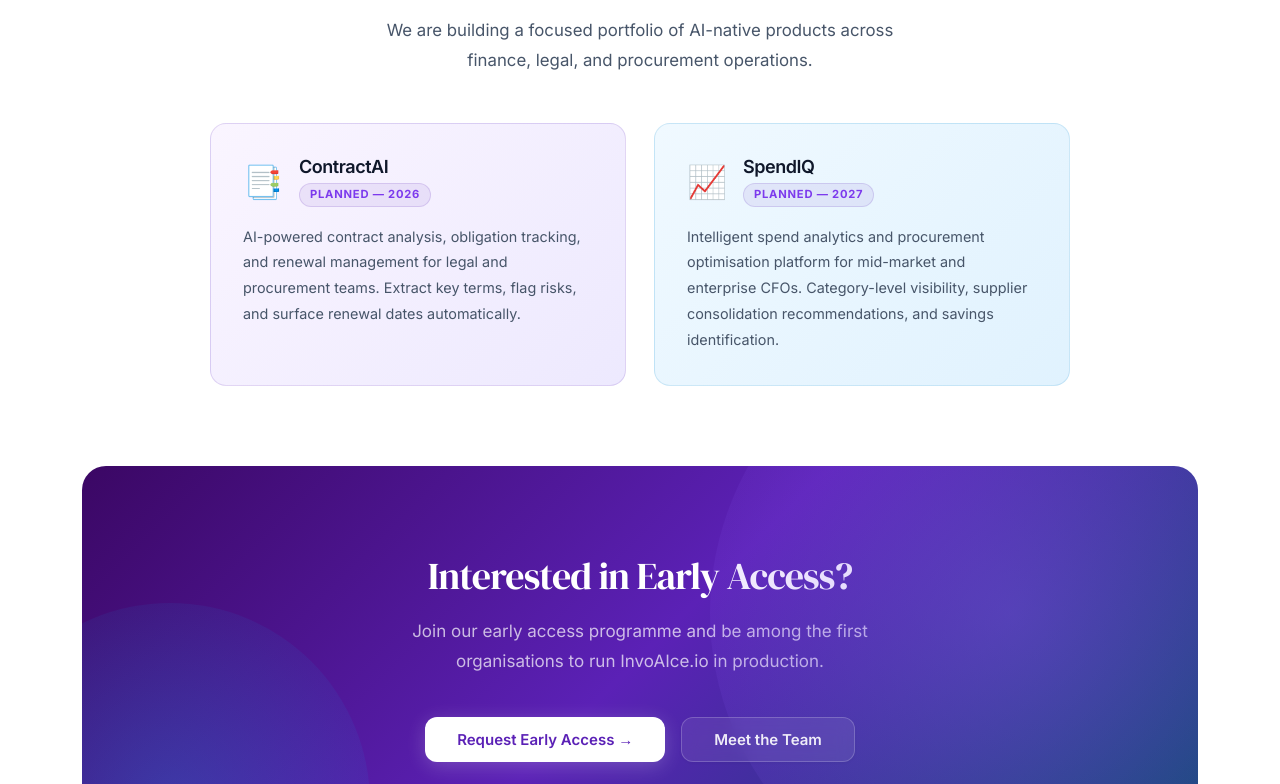
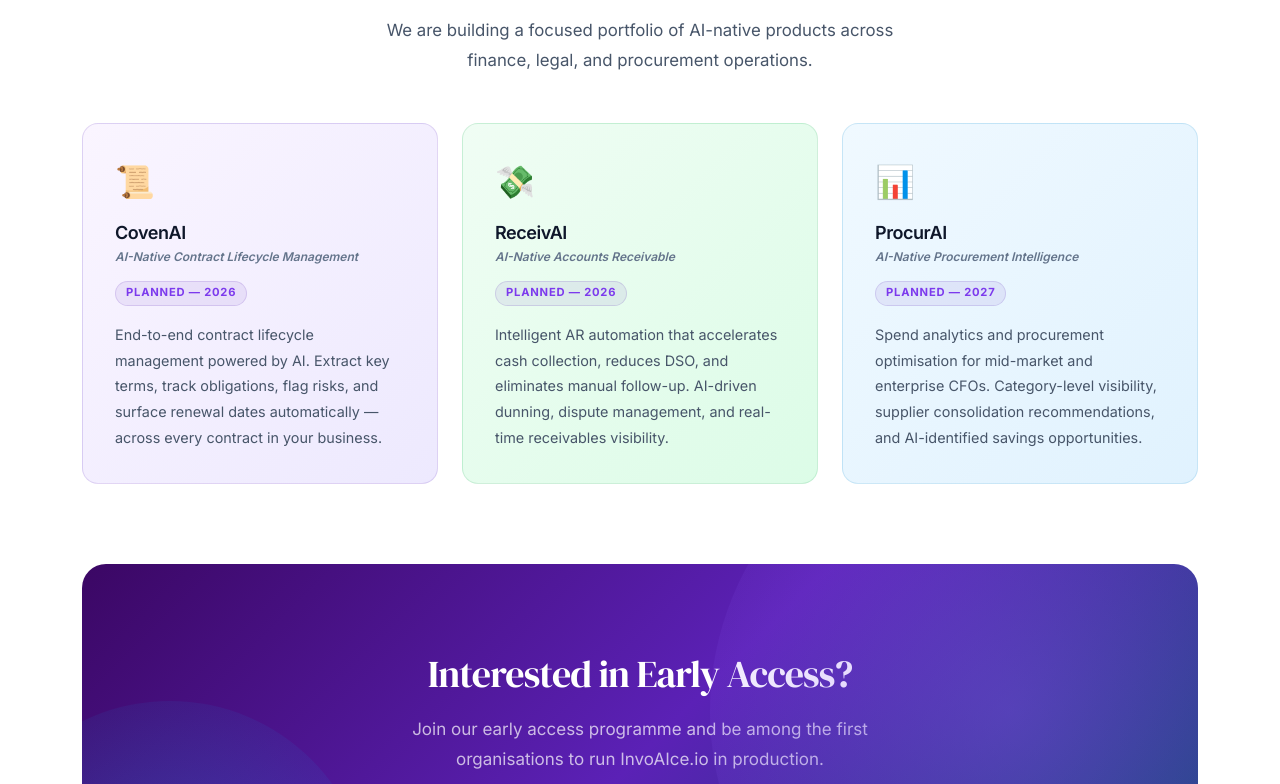
Before and after one commit to ateeqkhan11/Ciyahi-Website, a React (Vite) app: page /products in a window 1280 px wide. Shown: the part 2576-3360 px from the top of the page. Built offline with nearby package versions, Linux system fonts and the light colour scheme.

Commit message:
Rename products: CovenAI (CLM), ReceivAI (AR), ProcurAI (Spend) — add ReceivAI to pipeline, 3-col grid

```diff
--- a/src/components/Footer.jsx
+++ b/src/components/Footer.jsx
@@ -35,8 +35,9 @@
             <h4>Products</h4>
             <ul>
               <li><a href="https://www.invoaice.io" target="_blank" rel="noreferrer">InvoAIce.io</a></li>
-              <li><Link to="/products">ContractAI</Link></li>
-              <li><Link to="/products">SpendIQ</Link></li>
+              <li><Link to="/products">CovenAI</Link></li>
+              <li><Link to="/products">ReceivAI</Link></li>
+              <li><Link to="/products">ProcurAI</Link></li>
             </ul>
           </div>
           <div className="footer-col">
--- a/src/pages/Products.jsx
+++ b/src/pages/Products.jsx
@@ -42,18 +42,29 @@
 
 const pipeline = [
   {
-    icon: '📑',
-    title: 'ContractAI',
+    icon: '📜',
+    title: 'CovenAI',
+    subtitle: 'AI-Native Contract Lifecycle Management',
     status: 'Planned — 2026',
-    desc: 'AI-powered contract analysis, obligation tracking, and renewal management for legal and procurement teams. Extract key terms, flag risks, and surface renewal dates automatically.',
+    desc: 'End-to-end contract lifecycle management powered by AI. Extract key terms, track obligations, flag risks, and surface renewal dates automatically — across every contract in your business.',
     color: 'linear-gradient(135deg,#faf5ff,#ede9fe)',
     border: 'rgba(91,33,182,.15)',
   },
   {
-    icon: '📈',
-    title: 'SpendIQ',
+    icon: '💸',
+    title: 'ReceivAI',
+    subtitle: 'AI-Native Accounts Receivable',
+    status: 'Planned — 2026',
+    desc: 'Intelligent AR automation that accelerates cash collection, reduces DSO, and eliminates manual follow-up. AI-driven dunning, dispute management, and real-time receivables visibility.',
+    color: 'linear-gradient(135deg,#f0fdf4,#dcfce7)',
+    border: 'rgba(22,163,74,.15)',
+  },
+  {
+    icon: '📊',
+    title: 'ProcurAI',
+    subtitle: 'AI-Native Procurement Intelligence',
     status: 'Planned — 2027',
-    desc: 'Intelligent spend analytics and procurement optimisation platform for mid-market and enterprise CFOs. Category-level visibility, supplier consolidation recommendations, and savings identification.',
+    desc: 'Spend analytics and procurement optimisation for mid-market and enterprise CFOs. Category-level visibility, supplier consolidation recommendations, and AI-identified savings opportunities.',
     color: 'linear-gradient(135deg,#f0f9ff,#e0f2fe)',
     border: 'rgba(2,132,199,.15)',
   },
@@ -157,16 +168,13 @@
             <h2>What Is Coming Next?</h2>
             <p>We are building a focused portfolio of AI-native products across finance, legal, and procurement operations.</p>
           </div>
-          <div className="grid-2" style={{ maxWidth: '860px', margin: '0 auto 5rem' }}>
+          <div className="grid-3" style={{ margin: '0 auto 5rem' }}>
             {pipeline.map(p => (
               <div key={p.title} className="card" style={{ background: p.color, borderColor: p.border }}>
-                <div style={{ display: 'flex', alignItems: 'center', gap: '1rem', marginBottom: '1rem' }}>
-                  <div style={{ fontSize: '2rem' }}>{p.icon}</div>
-                  <div>
-                    <h3 style={{ marginBottom: '.125rem' }}>{p.title}</h3>
-                    <span style={{ fontSize: '.7rem', fontWeight: 700, letterSpacing: '.07em', textTransform: 'uppercase', color: '#7c3aed', background: 'rgba(91,33,182,.08)', padding: '.15rem .625rem', borderRadius: '100px', border: '1px solid rgba(91,33,182,.15)', display: 'inline-block' }}>{p.status}</span>
-                  </div>
-                </div>
+                <div style={{ fontSize: '2rem', marginBottom: '.875rem' }}>{p.icon}</div>
+                <h3 style={{ marginBottom: '.25rem' }}>{p.title}</h3>
+                <div style={{ fontSize: '.75rem', fontWeight: 600, color: '#64748b', marginBottom: '.75rem', fontStyle: 'italic' }}>{p.subtitle}</div>
+                <span style={{ fontSize: '.7rem', fontWeight: 700, letterSpacing: '.07em', textTransform: 'uppercase', color: '#7c3aed', background: 'rgba(91,33,182,.08)', padding: '.15rem .625rem', borderRadius: '100px', border: '1px solid rgba(91,33,182,.15)', display: 'inline-block', marginBottom: '1rem' }}>{p.status}</span>
                 <p style={{ fontSize: '.9rem' }}>{p.desc}</p>
               </div>
             ))}
```
